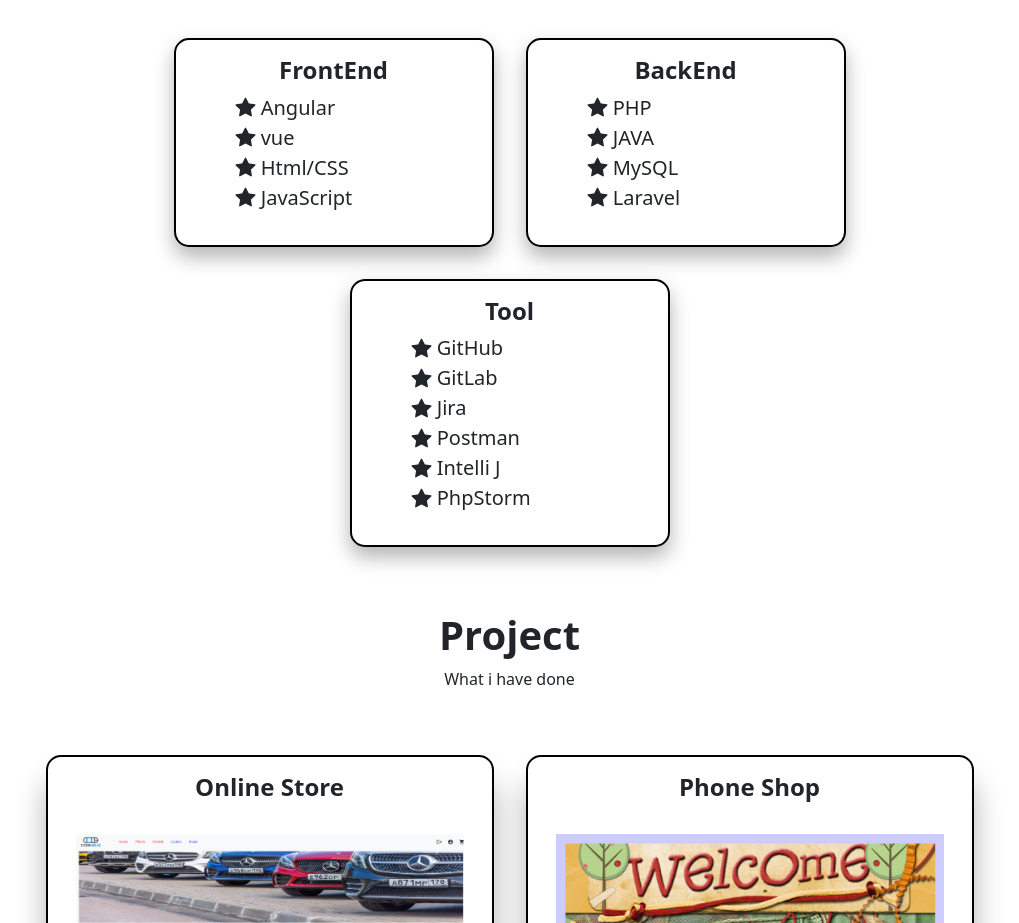
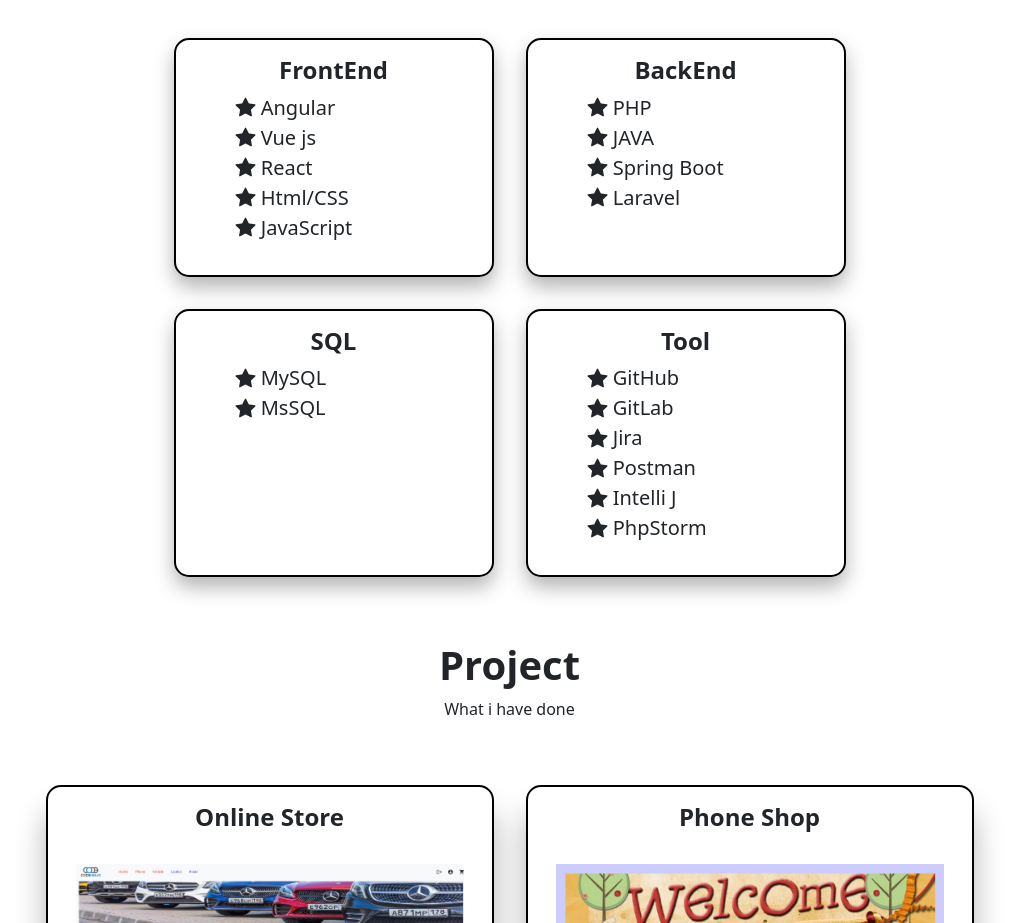
Before and after one commit to sahan99827/sahan_geesara_portfolio, a Vue app: page / in a window 1280 px wide. Shown: the part 1540-2463 px from the top of the page, without its empty margins (150-1169 px from the left). Built offline with nearby package versions, Linux system fonts and the light colour scheme.

Commit message:
modify skills page

```diff
--- a/src/components/Skills.vue
+++ b/src/components/Skills.vue
@@ -7,29 +7,39 @@
 
   <div class="container ">
     <div class="row justify-content-center m-5">
-      <div class="card col-md-4 m-3" style="width: 20rem;border-radius: 15px;">
+      <div class="card col-md-3 m-3" style="width: 20rem;border-radius: 15px;">
         <div class="card-body">
           <h4 style="text-align: center;font-weight: bold !important;">FrontEnd</h4>
           <ul type="none">
             <li><i class="bi bi-star-fill"></i> Angular</li>
-            <li><i class="bi bi-star-fill"></i> vue</li>
+            <li><i class="bi bi-star-fill"></i> Vue js</li>
+            <li><i class="bi bi-star-fill"></i> React</li>
             <li><i class="bi bi-star-fill"></i> Html/CSS</li>
             <li><i class="bi bi-star-fill"></i> JavaScript</li>
           </ul>
         </div>
       </div>
-      <div class="card col-md-4 m-3" style="width: 20rem;border-radius: 15px;">
+      <div class="card col-md-3 m-3" style="width: 20rem;border-radius: 15px;">
         <div class="card-body">
           <h4 style="text-align: center;  font-weight: bold !important;">BackEnd</h4>
           <ul type="none">
             <li><i class="bi bi-star-fill"></i> PHP</li>
             <li><i class="bi bi-star-fill"></i> JAVA</li>
-            <li><i class="bi bi-star-fill"></i> MySQL</li>
+            <li><i class="bi bi-star-fill"></i> Spring Boot</li>
             <li><i class="bi bi-star-fill"></i> Laravel</li>
           </ul>
         </div>
       </div>
-      <div class="card col-md-4 m-3" style="width: 20rem;border-radius: 15px;">
+      <div class="card col-md-3 m-3" style="width: 20rem;border-radius: 15px;">
+        <div class="card-body">
+          <h4 style="text-align: center;  font-weight: bold !important;">SQL</h4>
+          <ul type="none">
+            <li><i class="bi bi-star-fill"></i> MySQL</li>
+            <li><i class="bi bi-star-fill"></i> MsSQL</li>
+          </ul>
+        </div>
+      </div>
+      <div class="card col-md-3 m-3" style="width: 20rem;border-radius: 15px;">
         <div class="card-body">
           <h4 style="text-align: center;  font-weight: bold !important;">Tool</h4>
           <ul type="none">
```
